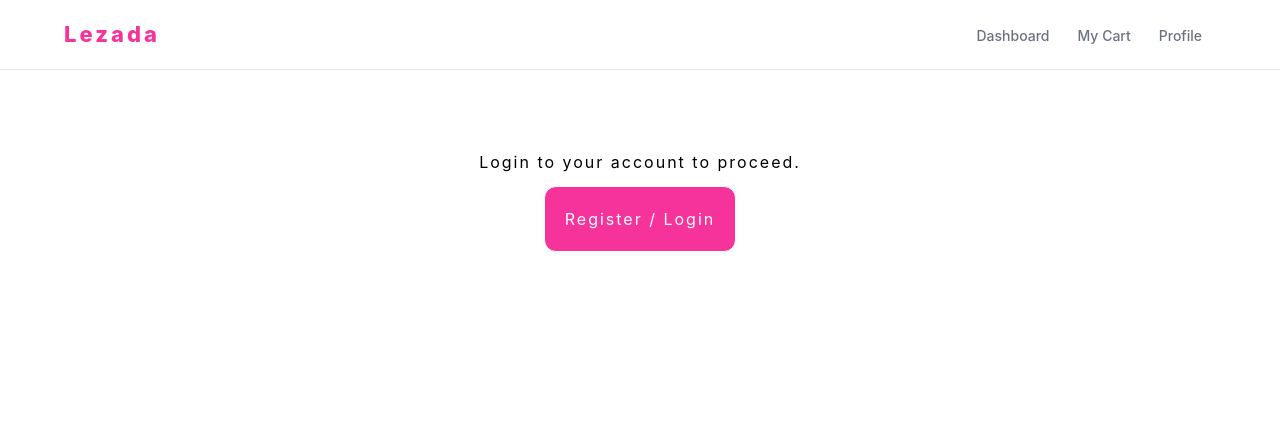
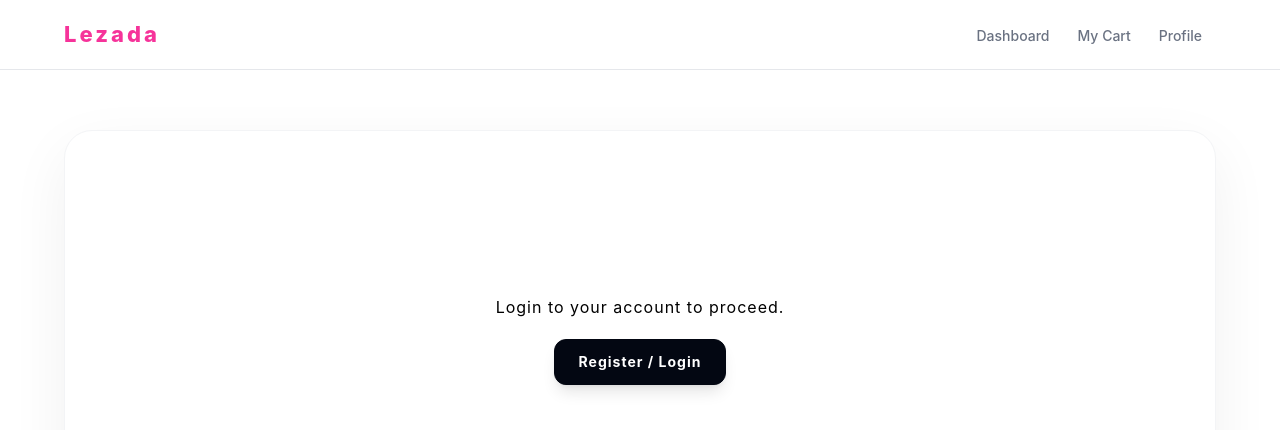
Before and after one commit to LanceeHux/react, a React (Vite) app: page / in a window 1280 px wide. Shown: the top 430 px of the page. Built offline with nearby package versions, Linux system fonts and the light colour scheme; no server answers.

Commit message:
redefined css

```diff
--- a/src/App.js
+++ b/src/App.js
@@ -150,140 +150,408 @@ export const styles = {
     profile: {
       activeProfile: {
         main: `
+          w-full
+          max-w-5xl
+          mx-auto
+          overflow-hidden
+          bg-white
+          rounded-[30px]
+          border border-gray-200
+          shadow-[0_25px_70px_rgba(0,0,0,0.08)]
+        `,
+
+        hero: `
           relative
-          overflow-hidden
-          w-full
-          bg-white
-          border border-gray-200
-          shadow-xl
         `,
 
         banner: `
-          h-32
+          h-44
           w-full
-          bg-gradient-to-r
+          bg-gradient-to-br
           from-pink-500
-          via-rose-500
-          to-red-500
+          via-fuchsia-500
+          to-purple-600
         `,
 
         profileHolder: `
           relative
-          px-6 pb-6
+          px-6
+          md:px-10
+          pb-5
         `,
 
         profileImg: `
           absolute
-          -top-12 left-6
-          size-24
-          rounded-full
+          -top-14
+          left-6
+          md:left-10
+          size-28
+          rounded-[30px]
           object-cover
-          border-4 border-white
-          shadow-lg
           bg-gray-100
+          border-[6px]
+          border-white
+          shadow-[0_15px_35px_rgba(0,0,0,0.18)]
         `,
 
-        userInfo: `
-          pt-16
+        identity: `
+          pt-20
           flex
-          items-end
-          justify-between
-          gap-4
+          flex-col
+          sm:flex-row
+          sm:items-end
+          sm:justify-between
+          gap-5
+        `,
+
+        eyebrow: `
+          mb-1
+          text-[10px]
+          font-black
+          tracking-[3px]
+          text-pink-500
         `,
 
         name: `
-          text-2xl
-          font-extrabold
-          tracking-tight
-          text-gray-900
+          m-0
+          text-3xl
+          md:text-4xl
+          font-black
+          tracking-[-1.5px]
+          text-gray-950
         `,
 
         role: `
           mt-1
           text-sm
-          text-gray-500
+          font-medium
+          text-gray-400
         `,
 
         statusBadge: `
-          px-3 py-1
+          w-fit
+          px-4
+          py-2
           rounded-full
-          bg-pink-100
-          text-pink-600
+          bg-green-50
+          text-green-600
+          border border-green-100
           text-xs
           font-bold
+          uppercase
+          tracking-wider
+        `,
+
+        dashboard: `
+          px-6
+          md:px-10
+          pb-8
         `,
 
         stats: `
           grid
-          grid-cols-2
-          gap-3
+          grid-cols-1
+          sm:grid-cols-2
+          gap-4
           mt-6
         `,
 
         statCard: `
-          p-4
-          rounded-xl
+          flex
+          items-center
+          gap-4
+          p-5
+          rounded-2xl
           bg-gray-50
           border border-gray-100
+          transition-all
+          duration-300
+          hover:bg-white
+          hover:shadow-[0_12px_35px_rgba(0,0,0,0.06)]
+          hover:-translate-y-1
+        `,
+
+        statIcon: `
+          flex
+          items-center
+          justify-center
+          size-12
+          rounded-xl
+          bg-pink-100
+          text-pink-600
+          text-lg
+          font-black
+        `,
+
+        statLabel: `
+          m-0
+          text-xs
+          font-bold
+          uppercase
+          tracking-wider
+          text-gray-400
         `,
 
         statValue: `
+          mt-1
           text-2xl
-          font-extrabold
-          text-gray-900
+          font-black
+          text-gray-950
         `,
 
-        statLabel: `
-          mt-1
-          text-xs
-          font-medium
+        overview: `
+          mt-5
+          p-6
+          rounded-2xl
+          bg-gray-950
+          text-white
+          flex
+          flex-col
+          lg:flex-row
+          lg:items-center
+          lg:justify-between
+          gap-8
+        `,
+
+        sectionLabel: `
+          m-0
+          text-[10px]
+          font-black
+          tracking-[3px]
+          text-pink-400
+          uppercase
+        `,
+
+        sectionTitle: `
+          mt-2
+          text-xl
+          font-extrabold
+          tracking-tight
+        `,
+
+        sectionDescription: `
+          mt-2
+          max-w-md
+          text-sm
+          leading-relaxed
           text-gray-400
+        `,
+
+        accountDetails: `
+          grid
+          grid-cols-2
+          sm:grid-cols-3
+          gap-5
+          lg:min-w-[380px]
+        `,
+
+        accountDetailsItem: `
+          flex
+          flex-col
+          gap-1
+        `,
+
+        accountDetailsLabel: `
+          text-[10px]
+          uppercase
+          tracking-wider
+          text-gray-500
+          font-bold
+        `,
+
+        accountDetailsValue: `
+          text-sm
+          font-bold
+          text-gray-100
         `,
 
         actions: `
           mt-6
-          pt-5
+          pt-6
           border-t border-gray-100
           flex
-          justify-end
-          gap-2
+          flex-col-reverse
+          sm:flex-row
+          sm:justify-end
+          gap-3
         `,
 
         actionBtn: `
-          px-4 py-2
-          rounded-lg
+          px-5
+          py-3
+          rounded-xl
+          bg-white
+          border border-gray-200
           text-sm
-          font-semibold
-          transition-all duration-200
-          border border-gray-200
-          hover:bg-gray-100
+          font-bold
+          text-gray-600
+          transition-all
+          duration-200
+          hover:bg-gray-50
+          hover:-translate-y-0.5
         `,
 
         primaryBtn: `
-          px-4 py-2
-          rounded-lg
+          px-5
+          py-3
+          rounded-xl
+          bg-gray-950
+          text-white
           text-sm
-          font-semibold
-          bg-black
-          text-white
-          transition-all duration-200
-          hover:bg-gray-700
-          hover:-translate-y-px
+          font-bold
+          transition-all
+          duration-200
+          hover:bg-pink-500
+          hover:-translate-y-0.5
+          hover:shadow-[0_10px_25px_rgba(236,72,153,0.25)]
         `
       },
-      unregisteredDiv: {
-        div: `p-5 flex flex-col gap-3 items-center [letter-spacing:2px]`,
-        btn: `bg-pink-500 text-white p-5 rounded-xl hover:bg-pink-800 [transition:0.6s_ease] border`
-      },
-      accountHandler: {
-        nav: `p-3 rounded-xl shadow-lg flex w-[75%] justify-between`,
-        navBtn: `cursor-pointer [letter-spacing:2px] text-[gray] font-bold focus:underline`,
-        title: `m-0 text-[clamp(15px,4vw,38px)] font-extrabold text-pink-500 [letter-spacing:2px] tracking-[-1.5px]`,
-        main: `flex flex-col justify-center items-center w-full [transition:0.6s_ease]`,
-        form: `flex flex-col w-full p-3`,
-        subtitle: ` text-md text-gray-500`,
-        inputs: `p-2 border-b border-gray-300`,
-        submitBtn: `p-3 rounded-xl bg-pink-500 text-white hover:bg-pink-800 [transition:0.6s_ease] mt-3`
-      }
+  inactiveProfile: {
+    unregisteredDiv: {
+      div: `
+        min-h-[420px]
+        p-8
+        flex
+        flex-col
+        justify-center
+        items-center
+        gap-5
+        text-center
+        rounded-[28px]
+        bg-white
+        border border-gray-100
+        shadow-[0_20px_60px_rgba(0,0,0,0.06)]
+        [letter-spacing:1px]
+      `,
+
+      btn: `
+        px-6
+        py-3
+        rounded-xl
+        bg-gray-950
+        text-white
+        font-bold
+        text-sm
+        border border-gray-950
+        shadow-lg
+        transition-all
+        duration-300
+        hover:bg-pink-500
+        hover:border-pink-500
+        hover:-translate-y-1
+        hover:shadow-[0_10px_25px_rgba(236,72,153,0.25)]
+      `
     }
+  },
+
+  accountHandler: {
+    nav: `
+      mt-5
+      p-1
+      rounded-xl
+      bg-gray-100
+      flex
+      w-full
+      max-w-md
+      justify-between
+      gap-1
+    `,
+
+    navBtn: `
+      flex-1
+      py-2.5
+      rounded-lg
+      text-center
+      cursor-pointer
+      text-sm
+      font-bold
+      text-gray-400
+      transition-all
+      duration-200
+      hover:text-gray-700
+      hover:bg-white
+      focus:bg-white
+      focus:text-pink-500
+      focus:shadow-sm
+    `,
+
+    title: `
+      m-0
+      text-[clamp(24px,4vw,38px)]
+      font-black
+      text-gray-950
+      tracking-[-1.5px]
+    `,
+
+    main: `
+      flex
+      flex-col
+      justify-center
+      items-center
+      w-full
+      py-8
+      px-2
+      transition-all
+      duration-500
+    `,
+
+    form: `
+      flex
+      flex-col
+      w-full
+      max-w-xl
+      gap-2
+      mt-3
+    `,
+
+    subtitle: `
+      mt-3
+      text-xs
+      font-bold
+      uppercase
+      tracking-wider
+      text-gray-400
+    `,
+
+    inputs: `
+      w-full
+      p-3.5
+      mt-1
+      rounded-xl
+      bg-gray-50
+      border border-gray-200
+      outline-none
+      text-sm
+      text-gray-900
+      transition-all
+      duration-200
+      placeholder:text-gray-300
+      focus:bg-white
+      focus:border-pink-400
+      focus:ring-4
+      focus:ring-pink-100
+    `,
+
+    submitBtn: `
+      mt-5
+      p-3.5
+      rounded-xl
+      bg-gray-950
+      text-white
+      font-bold
+      text-sm
+      border border-gray-950
+      shadow-lg
+      transition-all
+      duration-300
+      hover:bg-pink-500
+      hover:border-pink-500
+      hover:-translate-y-0.5
+      hover:shadow-[0_10px_25px_rgba(236,72,153,0.25)]
+      active:translate-y-0
+      disabled:opacity-50
+      disabled:cursor-not-allowed
+    `
   }
+}
+  }
--- a/src/pages/profile.jsx
+++ b/src/pages/profile.jsx
@@ -24,67 +24,148 @@ export const ShowProfile = ({ loggedIn,
 }
 
 export const ActiveProfile = ({ username }) => {
+  return (
+    <main className={styles.profile.activeProfile.main}>
 
-  return (
-    <>
-    <main>
-        <div className={styles.profile.activeProfile.main}>
-          {/* Banner */}
+      {/* Hero */}
+      <section className={styles.profile.activeProfile.hero}>
+
         <div className={styles.profile.activeProfile.banner} />
-          {/* Profile information */}
+
         <div className={styles.profile.activeProfile.profileHolder}>
+
           <img
             className={styles.profile.activeProfile.profileImg}
             src={user.profileImg}
             alt={user.name}
           />
-            <div className={styles.profile.activeProfile.userInfo}>
+
+          <div className={styles.profile.activeProfile.identity}>
+
             <div>
+              <p className={styles.profile.activeProfile.eyebrow}>
+                ACCOUNT
+              </p>
+
               <h1 className={styles.profile.activeProfile.name}>
                 {username}
               </h1>
+
               <p className={styles.profile.activeProfile.role}>
                 Lezada Buyer
               </p>
             </div>
+
             <span className={styles.profile.activeProfile.statusBadge}>
-                Buyer
+              Active
             </span>
+
           </div>
+
+        </div>
+      </section>
+
+
+      {/* Dashboard */}
+      <section className={styles.profile.activeProfile.dashboard}>
+
         {/* Statistics */}
         <div className={styles.profile.activeProfile.stats}>
+
           <div className={styles.profile.activeProfile.statCard}>
+            <div className={styles.profile.activeProfile.statIcon}>
+              🛍
+            </div>
+
+            <div>
+              <p className={styles.profile.activeProfile.statLabel}>
+                Purchases
+              </p>
+
               <p className={styles.profile.activeProfile.statValue}>
                 0
               </p>
+            </div>
+          </div>
+
+
+          <div className={styles.profile.activeProfile.statCard}>
+            <div className={styles.profile.activeProfile.statIcon}>
+              ₱
+            </div>
+
+            <div>
               <p className={styles.profile.activeProfile.statLabel}>
-                  Items Purchased
+                Total Spent
               </p>
-              </div>
-              <div className={styles.profile.activeProfile.statCard}>
+
               <p className={styles.profile.activeProfile.statValue}>
                 ₱0.00
               </p>
-                <p className={styles.profile.activeProfile.statLabel}>
-                  Total Spent
+            </div>
+          </div>
+
+        </div>
+
+
+        {/* Account Overview */}
+        <div className={styles.profile.activeProfile.overview}>
+
+          <div>
+            <p className={styles.profile.activeProfile.sectionLabel}>
+              Account Overview
+            </p>
+
+            <h2 className={styles.profile.activeProfile.sectionTitle}>
+              Your Lezada account
+            </h2>
+
+            <p className={styles.profile.activeProfile.sectionDescription}>
+              Manage your profile and keep track of your purchases.
             </p>
           </div>
+
+          <div className={styles.profile.activeProfile.accountDetails}>
+
+            <div>
+              <span>Email</span>
+              <strong>Hidden</strong>
             </div>
+
+            <div>
+              <span>Account Type</span>
+              <strong>Buyer</strong>
+            </div>
+
+            <div>
+              <span>Status</span>
+              <strong>Active</strong>
+            </div>
+
+          </div>
+
+        </div>
+
+
         {/* Actions */}
         <div className={styles.profile.activeProfile.actions}>
+
           <button className={styles.profile.activeProfile.actionBtn}>
             Edit Profile
           </button>
+
           <button className={styles.profile.activeProfile.primaryBtn}>
             My Purchases
           </button>
+
         </div>
-          </div>
-        </div>
+
+      </section>
+
     </main>
-    </>
   )
 }
+
 
 export const InactiveProfile = ({ setLoggedIn, setUsername, setUser_id }) => {
 
@@ -107,9 +188,9 @@ export const InactiveProfile = ({ setLoggedIn, setUsername, setUser_id }) => {
     if (!showHandler) {
       return (
         <main className={styles.main}>
-      <div className={styles.profile.unregisteredDiv.div}>
+      <div className={styles.profile.inactiveProfile.unregisteredDiv.div}>
         <h1>Login to your account to proceed.</h1>
-        <button onClick={() => setShowHandler(true)} className={styles.profile.unregisteredDiv.btn}>Register / Login</button>
+        <button onClick={() => setShowHandler(true)} className={styles.profile.inactiveProfile.unregisteredDiv.btn}>Register / Login</button>
       </div>
     </main>
       )
```
Lines whose indentation alone changed are shown as unchanged.
